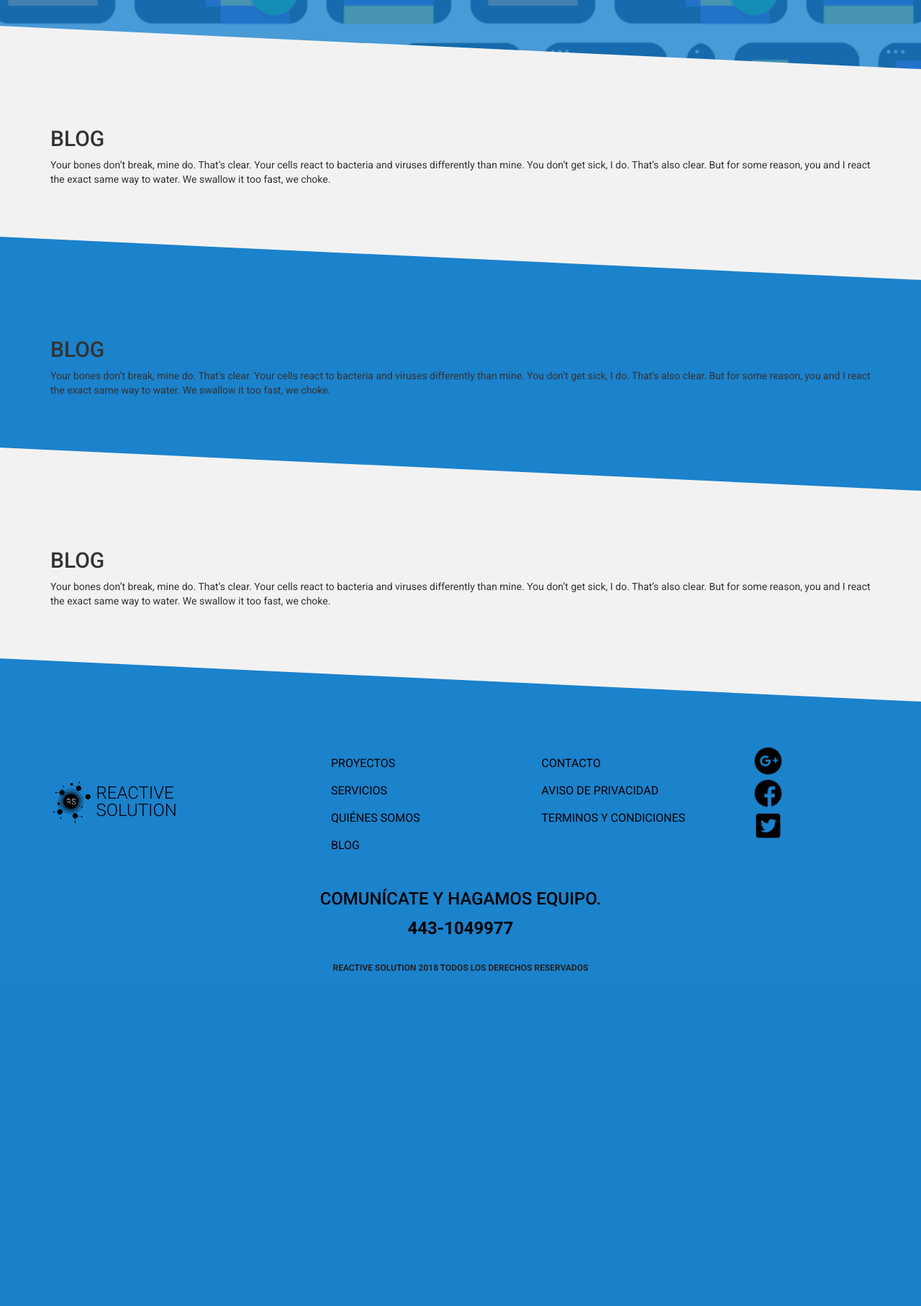
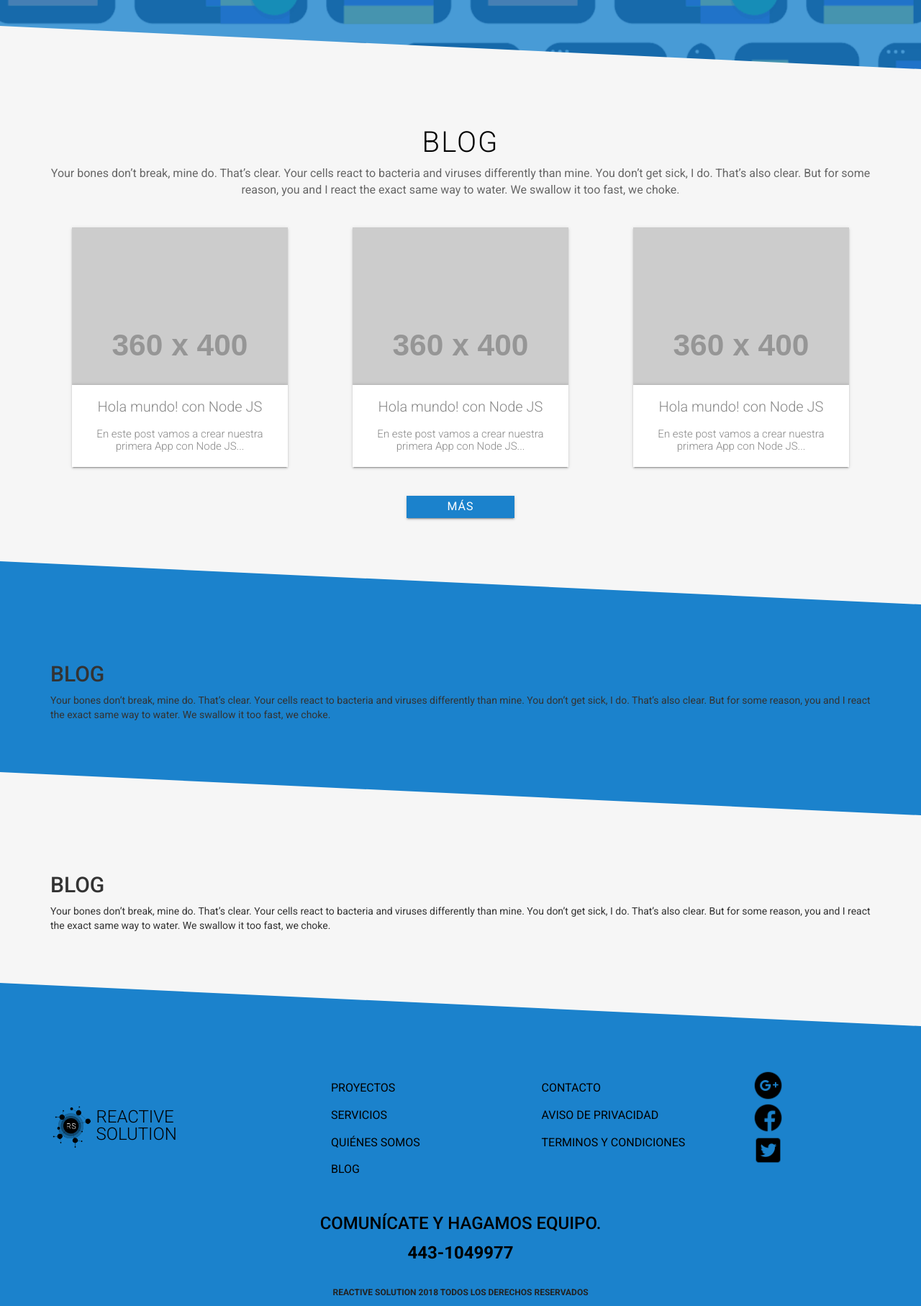
Before and after one commit to eduardobc88/reactive-web, a Django app: page / in a window 1280 px wide. Shown: the part 404-2219 px from the top of the page at 72% size. Before the commit the page ends 1754 px from the top, so only its background shows below. Run offline with Django 3.2, Linux system fonts and the light colour scheme; grey boxes labelled with a size stand in for pictures from a placeholder-image service; data that the repository does not hold is empty; some libraries are stand-ins or nearby versions.

Commit message:
blog section in home added

```diff
--- a/reactive-solutions/website/siteapp/static/css/global.css
+++ b/reactive-solutions/website/siteapp/static/css/global.css
@@ -1,7 +1,7 @@
 body {
     font-family: 'Roboto', sans-serif;
     /* margin-top: 70px !important; */
-    background: #f2f2f2;
+    background: #666;
 }
 
 .menu-wrapper {
@@ -156,11 +156,11 @@ body {
 }
 
 .background-fill-white {
-    fill: #f2f2f2;
+    fill: #f6f6f6;
 }
 
 .background-color-white {
-    background-color: #f2f2f2;
+    background-color: #f6f6f6;
 }
 
 
@@ -236,6 +236,47 @@ body {
 }
 
 
+.button-effect {
+    background-color: black;
+    box-shadow: 0 3px 1px -2px rgba(0,0,0,.2), 0 2px 2px 0 rgba(0,0,0,.14), 0 1px 5px 0 rgba(0,0,0,.12);
+    color: white !important;
+    display: block;
+    font-size: 16px;
+    font-weight: 400;
+    letter-spacing: 1px;
+    margin: 30px auto auto auto;
+    max-width: 150px;
+    overflow: hidden;
+    padding: 4px 10px 4px 10px;
+    position: relative;
+    text-align: center;
+    text-decoration: none !important;
+    text-transform: uppercase;
+    transition-duration: 200ms;
+}
+
+.button-effect:after {
+    content: "";
+    border-radius: 100%;
+    width: 0px;
+    height: 0px;
+    position: absolute;
+    top: 0;
+    bottom: 0;
+    left: 0;
+    right: 0;
+    margin: auto;
+    z-index: 1;
+    background-color: rgba(255, 255, 255, 0.25);
+    transition-duration: 200ms;
+}
+
+.button-effect:hover:after {
+    width: 350px;
+    height: 350px;
+}
+
+
 @media all and (max-width: 768px) {
     .menu-wrapper .menu-options .option {
         display: none;
--- a/reactive-solutions/website/siteapp/static/css/home.css
+++ b/reactive-solutions/website/siteapp/static/css/home.css
@@ -29,12 +29,16 @@
 }
 
 .slider-wrapper #slides .slides-container .icon {
+    height: auto !important;
     left: auto !important;
     max-height: 300px !important;
     max-width: 300px !important;
     padding: 10px !important;
     position: relative !important;
     top: auto !important;
+    width: 100% !important;
+    display: block;
+    margin: auto;
 }
 
 .slider-wrapper #slides .slides-container h2 {
@@ -56,10 +60,82 @@
 }
 
 
-.technologies-wrapper {
-    padding-top: 80px;
-    padding-bottom: 80px;
+.blog-wrapper h2 {
+    color: black;
+    font-size: 40px;
+    font-weight: 200;
     position: relative;
+    text-align: center;
+    letter-spacing: 2px;
+}
+
+.blog-wrapper .description {
+    font-size: 16px;
+    text-align: center;
+    color: #666;
+    margin-bottom: 30px;
+    font-weight: 400;
+}
+
+.blog-wrapper .more-button {
+    background-color: #1b82cc !important;
+}
+
+.blog-wrapper .item {
+    position: relative;
+    overflow: hidden;
+    max-width: 300px;
+    margin: auto;
+    cursor: pointer;
+    box-shadow: 0 3px 1px -2px rgba(0,0,0,.2), 0 2px 2px 0 rgba(0,0,0,.14), 0 1px 5px 0 rgba(0,0,0,.12);
+    margin-top: 10px;
+    margin-bottom: 10px;
+}
+
+.blog-wrapper .item .image {
+    max-width: 100%;
+}
+
+.blog-wrapper .item .cover {
+    background-color: white;
+    bottom: 0;
+    left: 0;
+    position: absolute;
+    right: 0;
+    z-index: 1;
+    transition-duration: 200ms;
+    box-shadow: 0 0 4px rgba(0,0,0,.14), 0 4px 8px rgba(0,0,0,.28);
+    padding: 10px;
+}
+
+.blog-wrapper .item:hover .cover {
+    background-color: #1b82cc;
+}
+
+.blog-wrapper .item:hover .cover h3 {
+    color: white;
+}
+
+.blog-wrapper .item:hover .cover p {
+    color: white;
+}
+
+.blog-wrapper .item .cover h3 {
+    color: #888;
+    font-size: 20px;
+    font-weight: 200;
+    line-height: 20px;
+    margin-top: 10px;
+    text-align: center;
+}
+
+.blog-wrapper .item .cover p {
+    color: #888;
+    font-size: 15px;
+    font-weight: 200;
+    line-height: 17px;
+    margin-top: 20px;
+    text-align: center;
 }
 
 
--- a/reactive-solutions/website/siteapp/templates/home.html
+++ b/reactive-solutions/website/siteapp/templates/home.html
@@ -32,7 +32,7 @@
             </div>
         </div>
     </div>
-    <div class="custom-wrapper background-color-white">
+    <div class="custom-wrapper background-color-white blog-wrapper">
         <div class="decor-top">
             <svg class="decor background-fill-white" height="100%" preserveAspectRatio="none" version="1.1" viewBox="0 0 100 100" width="100%" xmlns="http://www.w3.org/2000/svg">
               <path d="M0 0 L100 100 L0 100" stroke-width="0"></path>
@@ -42,17 +42,32 @@
             <div class="row">
                 <div class="col-xs-12">
                     <h2>BLOG</h2>
-                    <p>
+                    <p class="description">
                         Your bones don’t break, mine do. That’s clear. Your cells react to bacteria and viruses differently than mine. You don’t get sick, I do. That’s also clear. But for some reason, you and I react the exact same way to water. We swallow it too fast, we choke.
                     </p>
                 </div>
             </div>
+            <div class="row">
+                {% for i in "xxx" %}
+                    <div class="col-xs-12 col-sm-4">
+                        <div class="item">
+                            <img class="image" src="http://placehold.it/360x400/7b7b7b/DADADA/?text=360x400">
+                            <div class="cover">
+                                <div class="title-wrapper">
+                                    <h3>Hola mundo! con Node JS</h3>
+                                </div>
+                                <p>En este post vamos a crear nuestra primera App con Node JS...</p>
+                            </div>
+                        </div>
+                    </div>
+                {% endfor %}
+            </div>
+            <div class="row">
+                <div class="col-xs-12">
+                    <a href="#" class="more-button button-effect">Más</a>
+                </div>
+            </div>
         </div>
-        <!-- <div class="decor-bottom">
-            <svg class="decor background-fill-white" height="100%" preserveAspectRatio="none" version="1.1" viewBox="0 0 100 100" width="100%" xmlns="http://www.w3.org/2000/svg">
-              <path d="M0 100 L0 0 L100 0" stroke-width="0"></path>
-            </svg>
-        </div> -->
     </div>
     <div class="custom-wrapper background-color-blue">
         <div class="decor-top">
@@ -70,11 +85,6 @@
                 </div>
             </div>
         </div>
-        <!-- <div class="decor-bottom">
-            <svg class="decor background-fill-blue" height="100%" preserveAspectRatio="none" version="1.1" viewBox="0 0 100 100" width="100%" xmlns="http://www.w3.org/2000/svg">
-              <path d="M0 100 L0 0 L100 0" stroke-width="0"></path>
-            </svg>
-        </div> -->
     </div>
     <div class="custom-wrapper background-color-white">
         <div class="decor-top">
```
Also changed, not shown: reactive-solutions/website/siteapp/static/img/texture-bkg.png (added).
